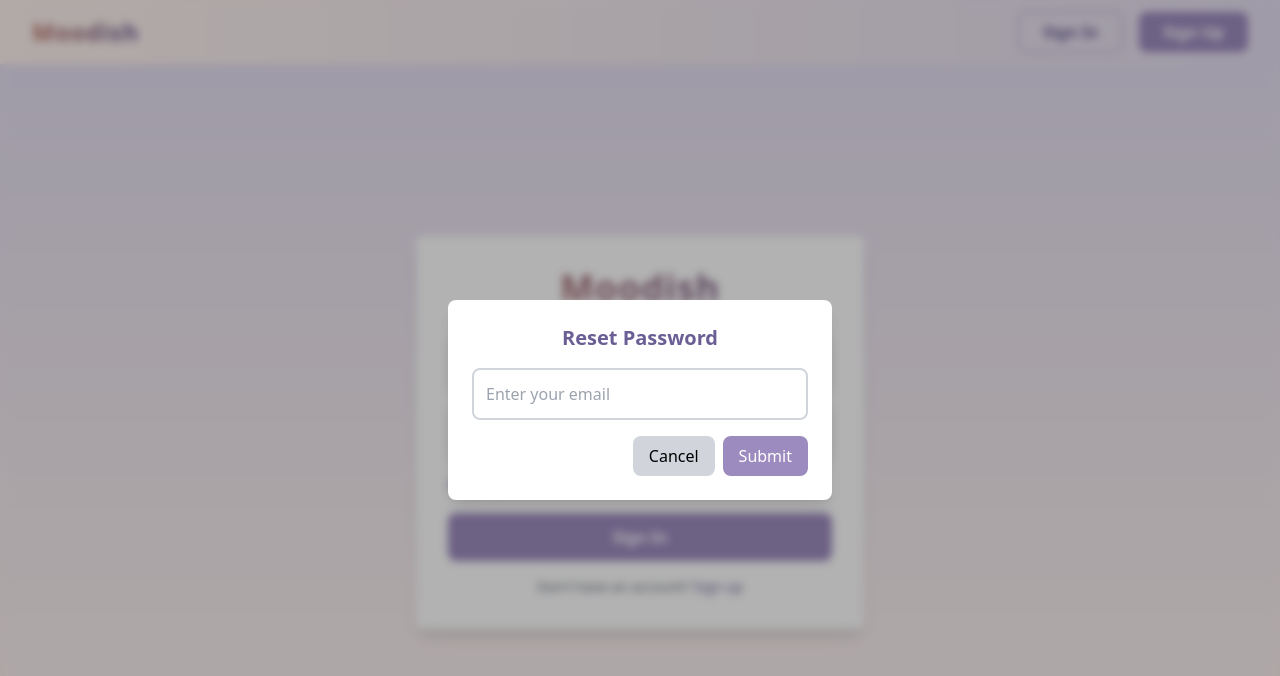
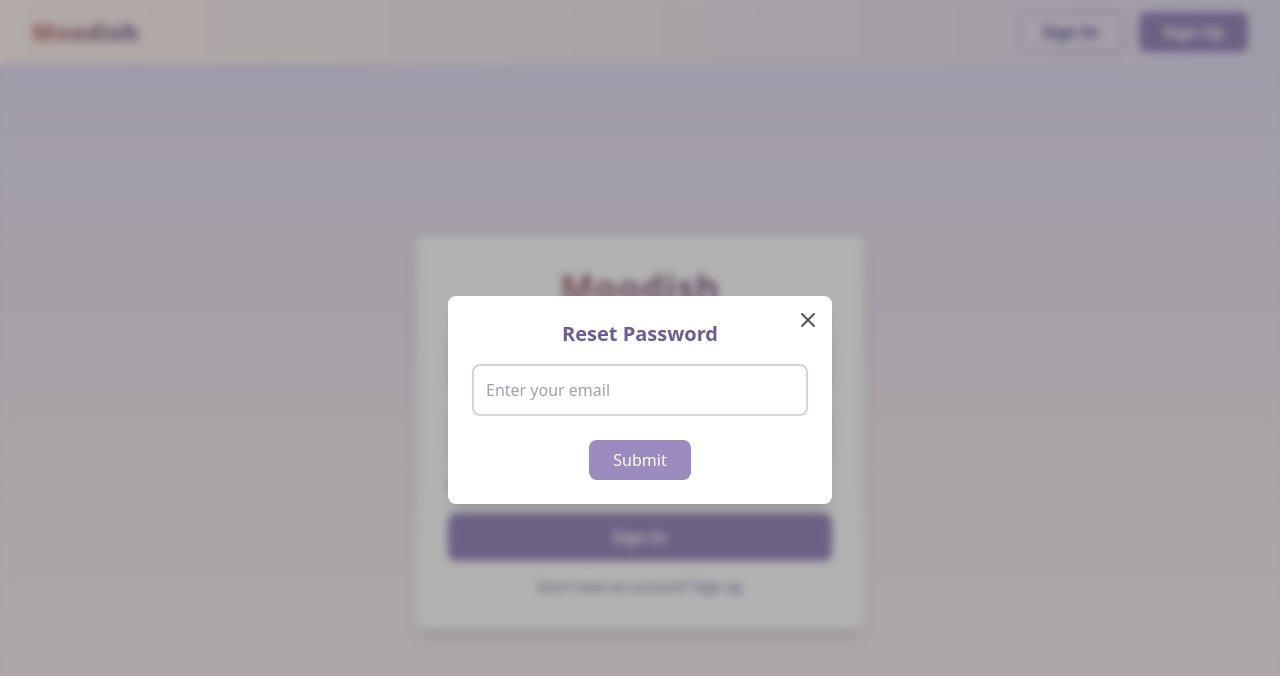
Before and after one commit to eyekavya/Moodish-React, a React (Create React App) app: page /signin in a window 1280 px wide. Both pictures are taken after a click on the button "Forgot password?". Shown: the top 676 px of the page. Built offline with nearby package versions, Linux system fonts and the light colour scheme; no server answers.

Commit message:
modified modal style

```diff
--- a/src/components/Authentication/index.js
+++ b/src/components/Authentication/index.js
@@ -1,6 +1,6 @@
 import React, { useState } from "react";
 import { Link, useNavigate } from "react-router-dom";
-import { Eye, EyeOff } from "lucide-react";
+import { Eye, EyeOff, X } from "lucide-react";
 import authApi from "../../utils/firebase/auth/authApi";
 import firestoreApi from "../../utils/firebase/firestore/db";
 import { toast } from "sonner";
@@ -137,7 +137,13 @@ function Authentication({ isSignUp = false }) {
       </div>
       {isForgotPasswordModalOpen && (
         <div className="fixed inset-0 flex items-center justify-center bg-black bg-opacity-30 backdrop-blur-sm">
-          <div className="bg-white p-6 rounded-lg shadow-lg w-96">
+          <div className="bg-white p-6 rounded-lg shadow-lg w-96 relative">
+            <button
+              className="absolute top-3 right-3 text-gray-600 hover:text-gray-800"
+              onClick={() => setForgotPasswordModalOpen(false)}
+            >
+              <X size={24} />
+            </button>
             <h2 className="text-xl font-bold text-center text-lavender-800 mb-4">
               Reset Password
             </h2>
@@ -148,15 +154,9 @@ function Authentication({ isSignUp = false }) {
               onChange={(e) => setResetEmail(e.target.value)}
               className="w-full p-3 border border-gray-300 rounded-lg focus:outline-none border-2 focus:border-lavender-600"
             />
-            <div className="flex justify-end mt-4 space-x-2">
+            <div className="mt-6 flex justify-center">
               <button
-                className="px-4 py-2 bg-gray-300 rounded-lg hover:bg-gray-400"
-                onClick={() => setForgotPasswordModalOpen(false)}
-              >
-                Cancel
-              </button>
-              <button
-                className="px-4 py-2 bg-lavender-600 text-white rounded-lg hover:bg-lavender-800"
+                className="px-6 py-2 bg-lavender-600 text-white rounded-lg hover:bg-lavender-800"
                 onClick={onResetPassword}
               >
                 Submit
```
